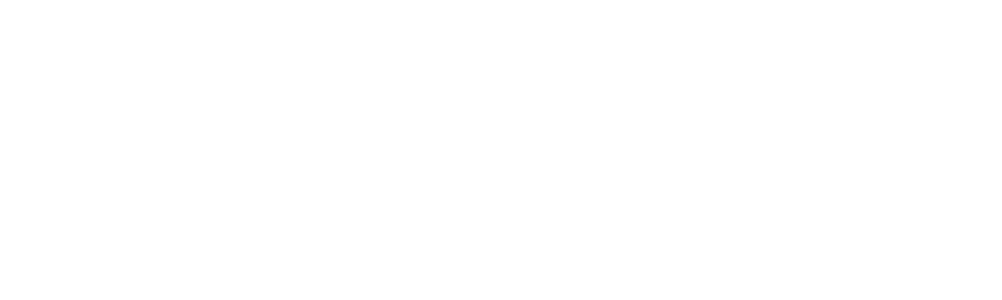
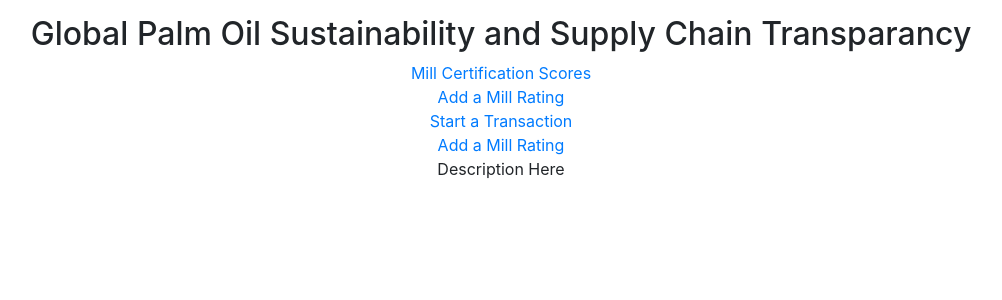
Before and after one commit to alex-stout/minnehack2019, a React (Create React App) app in the folder transaction-frontend/: page / in a window 1280 px wide. Shown: the top 300 px of the page, without its empty margins (139-1141 px from the left). Built offline with nearby package versions, Linux system fonts and the light colour scheme.

Commit message:
added home

```diff
--- a/transaction-frontend/src/App.js
+++ b/transaction-frontend/src/App.js
@@ -5,11 +5,13 @@
 import TransactionConfirm from "./TransactionConfirm/TransactionConfirm";
 import CertTable from "./CertTable/CertTable";
 import RatingForm from "./RatingForm/RatingForm";
+import Home from "./Home/Home";
 
 class Routes extends Component {
   render() {
     return (
       <Switch>
+        <Route path="/" exact component={Home} />
         <Route path="/certification" exact component={CertTable} />
         <Route path="/rate" exact component={RatingForm} />
         <Route path="/transaction" exact component={TransactionForm} />
--- a/transaction-frontend/src/CertTable/CertTable.js
+++ b/transaction-frontend/src/CertTable/CertTable.js
@@ -23,7 +23,8 @@
         return (
             <div>
                 <h2 className="text-center">Company Certifications</h2>
-                <p className="text-center">Below are the companies that have been reviewed by our committee.</p>
+                <p className="text-center">Below you can find the companies that have been documented in our system
+                along with their sustainability rating score.</p>
                 <table id="CertTable" className="table-striped">
                     <thead>
                         <tr>
--- /dev/null
+++ b/transaction-frontend/src/Home/Home.js
@@ -0,0 +1,31 @@
+import React, { Component } from 'react';
+import { Link } from 'react-router-dom';
+import './Home.css';
+
+class RatingForm extends Component {
+	constructor(props) {
+		super(props);
+		this.state = {
+		};
+	}
+
+	render() {
+		return (
+			<div className="form">
+				<h2>Global Palm Oil Sustainability and Supply Chain Transparancy</h2>
+				<div className="links">
+					<Link to="/certification">Mill Certification Scores</Link><br />
+					<Link to="/rate">Add a Mill Rating</Link><br />
+					<Link to="/transaction">Start a Transaction</Link><br />
+					<Link to="/rate">Add a Mill Rating</Link><br />
+				</div>
+				<p>
+					Description Here
+				</p>
+
+			</div>
+		);
+	}
+}
+
+export default RatingForm;
--- a/transaction-frontend/src/TransactionConfirm/TransactionConfirm.js
+++ b/transaction-frontend/src/TransactionConfirm/TransactionConfirm.js
@@ -22,32 +22,38 @@
 	}
 
 	postTransaction = () => {
-		// fetch("http://localhost:9000/", { //TODO
-		// 	method: "POST",
-		// 	headers: {
-		// 		"Content-Type": "application/json"
-		// 	},
-		// 	body: JSON.stringify({
-		// 		shipmentId: this.state.shipment,
-		// 		//timestamp: , //TODO
-		// 		giverID: this.state.giver,
-		// 		reciverID: this.state.receiver,
-		// 		locationID: this.state.location
+		fetch("http://localhost:9000/certification", {
+			method: "POST",
+			headers: {
+				"Content-Type": "application/json"
+			},
+			body: JSON.stringify({
+				shipmentId: this.state.shipment,
+				timestamp: new Date(),
+				giverID: this.state.giver,
+				reciverID: this.state.receiver,
+				locationID: this.state.location,
 
-		// 		//TODO
-		// 	})
-		// })
-		// 	.then(res => res.json())
-		// 	.then(data => {
-		// 		if (!data.success) {
-		// 			this.setState({
-		// 				formValid: false,
-		// 				message: "This email has already been taken."
-		// 			});
-		// 		} else {
-		// 			this.setState({ submitSuccess: true });
-		// 		}
-		// 	});
+				// country: this.state.country,
+				// state: this.state.state,
+				// city: this.state.city,
+				// peroxide: this.state.peroxide,
+				// ffa: this.state.ffa,
+				// impurities: this.state.impurities,
+				// dobi: this.state.dobi
+			})
+		})
+			.then(res => res.json())
+			.then(data => {
+				if (!data.success) {
+					this.setState({
+						formValid: false,
+						message: "This email has already been taken."
+					});
+				} else {
+					this.setState({ submitSuccess: true });
+				}
+			});
 	}
 
 	render() {
```
Also changed, not shown: transaction-frontend/src/Home/Home.css (added).
